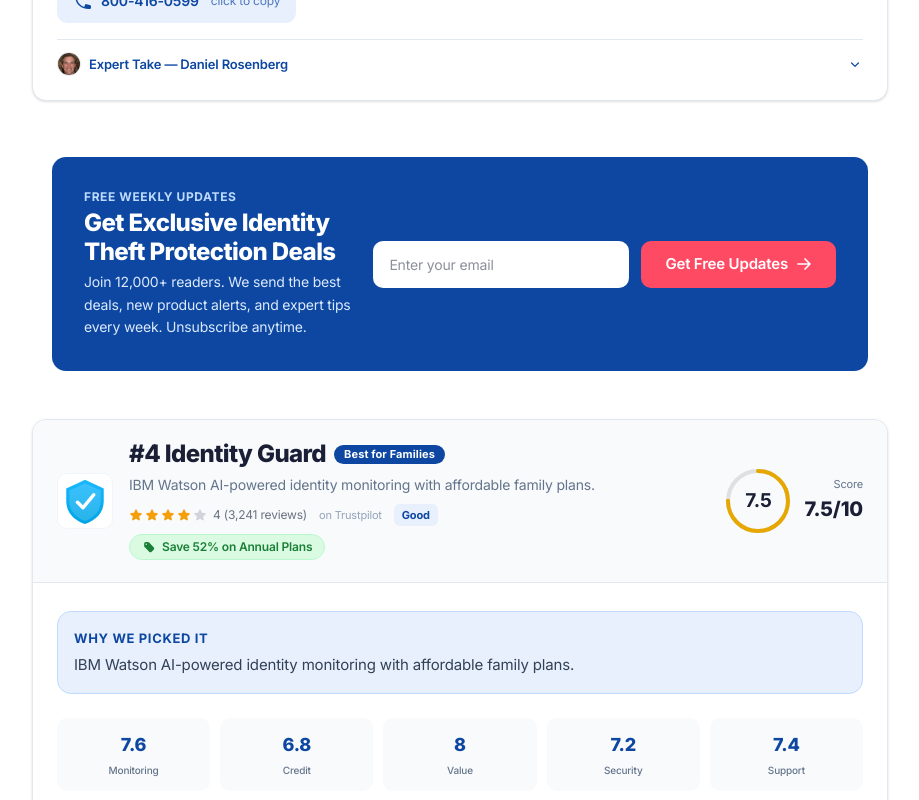
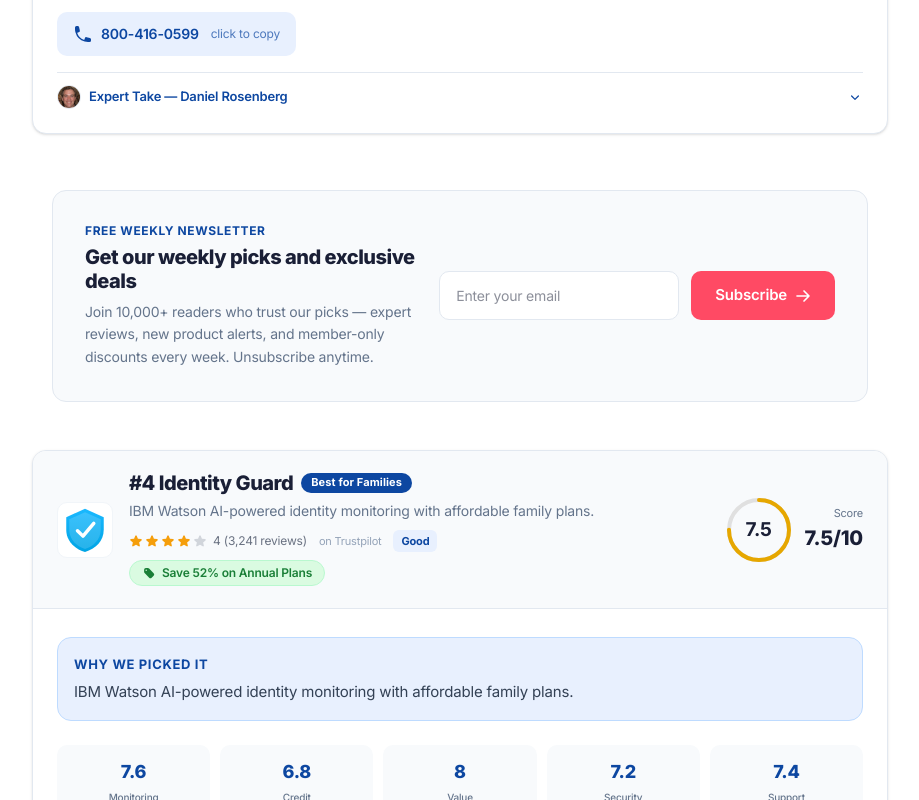
Before and after one commit to jsg4/security-verdict, a Next.js app: page /identity-protection in a window 1280 px wide. Shown: the part 9660-10460 px from the top of the page, without its empty margins (180-1099 px from the left). Built offline with nearby package versions, Linux system fonts and the light colour scheme.

Commit message:
feat: visual polish — typography, comparison table, email capture, mobile CTA

```diff
--- a/app/globals.css
+++ b/app/globals.css
@@ -79,7 +79,7 @@
   background: var(--background);
   color: var(--foreground);
   font-family: var(--font-sans), -apple-system, BlinkMacSystemFont, "Segoe UI", system-ui, sans-serif;
-  font-size: 16px;
+  font-size: 17px;
   line-height: 1.65;
   letter-spacing: -0.011em;
   -webkit-font-smoothing: antialiased;
@@ -95,6 +95,15 @@
 h1, h2, h3, h4, h5, h6 {
   letter-spacing: -0.025em;
   line-height: 1.2;
+}
+
+h1 { font-size: 2.5rem; }
+h2 { font-size: 1.75rem; }
+h3 { font-size: 1.25rem; }
+
+@media (min-width: 768px) {
+  h1 { font-size: 3rem; }
+  h2 { font-size: 2rem; }
 }
 
 /* ============================================
@@ -204,12 +213,13 @@
   border: 1px solid var(--gray-200);
   border-radius: var(--radius-lg);
   overflow: hidden;
-  transition: box-shadow 0.2s ease, border-color 0.2s ease;
+  transition: box-shadow 0.2s ease, border-color 0.2s ease, transform 0.2s ease;
 }
 
 .card:hover {
-  box-shadow: 0 4px 24px rgba(0, 0, 0, 0.06);
+  box-shadow: 0 8px 30px rgba(0, 0, 0, 0.08);
   border-color: var(--gray-300);
+  transform: translateY(-2px);
 }
 
 .card-featured {
--- a/components/CategoryComparisonTable.tsx
+++ b/components/CategoryComparisonTable.tsx
@@ -2,11 +2,21 @@
 import BrandLogo from "./BrandLogo";
 
 function Check() {
-  return <svg viewBox="0 0 24 24" className="w-5 h-5 text-[var(--success)] mx-auto" fill="currentColor"><path fillRule="evenodd" d="M2.25 12c0-5.385 4.365-9.75 9.75-9.75s9.75 4.365 9.75 9.75-4.365 9.75-9.75 9.75S2.25 17.385 2.25 12zm13.36-1.814a.75.75 0 10-1.22-.872l-3.236 4.53L9.53 12.22a.75.75 0 00-1.06 1.06l2.25 2.25a.75.75 0 001.14-.094l3.75-5.25z" clipRule="evenodd" /></svg>;
+  return (
+    <svg viewBox="0 0 20 20" className="w-5 h-5 text-[var(--success)] mx-auto" fill="none" stroke="currentColor" strokeWidth={2.5}>
+      <circle cx="10" cy="10" r="9" className="fill-[var(--success-light)] stroke-[var(--success)]" strokeWidth={1.5} />
+      <path strokeLinecap="round" strokeLinejoin="round" d="M6 10l3 3 5-5" />
+    </svg>
+  );
 }
 
 function Cross() {
-  return <svg viewBox="0 0 24 24" className="w-5 h-5 text-gray-300 mx-auto" fill="currentColor"><path fillRule="evenodd" d="M12 2.25c-5.385 0-9.75 4.365-9.75 9.75s4.365 9.75 9.75 9.75 9.75-4.365 9.75-9.75S17.385 2.25 12 2.25zm-1.72 6.97a.75.75 0 10-1.06 1.06L10.94 12l-1.72 1.72a.75.75 0 101.06 1.06L12 13.06l1.72 1.72a.75.75 0 101.06-1.06L13.06 12l1.72-1.72a.75.75 0 10-1.06-1.06L12 10.94l-1.72-1.72z" clipRule="evenodd" /></svg>;
+  return (
+    <svg viewBox="0 0 20 20" className="w-5 h-5 text-[var(--danger)] mx-auto" fill="none" stroke="currentColor" strokeWidth={2.5}>
+      <circle cx="10" cy="10" r="9" className="fill-red-50 stroke-red-300" strokeWidth={1.5} />
+      <path strokeLinecap="round" strokeLinejoin="round" d="M7 7l6 6M13 7l-6 6" />
+    </svg>
+  );
 }
 
 export default function CategoryComparisonTable({ config }: { config: CategoryConfig }) {
--- a/components/EmailCapture.tsx
+++ b/components/EmailCapture.tsx
@@ -3,7 +3,8 @@
 import { useState } from "react";
 import { CategoryConfig } from "@/data/types";
 
-export default function EmailCapture({ config }: { config: CategoryConfig }) {
+// eslint-disable-next-line @typescript-eslint/no-unused-vars
+export default function EmailCapture({ config }: { config?: CategoryConfig }) {
   const [email, setEmail] = useState("");
   const [submitted, setSubmitted] = useState(false);
 
@@ -17,28 +18,28 @@
 
   if (submitted) {
     return (
-      <section className="max-w-5xl mx-auto px-4 py-6">
-        <div className="bg-[var(--success-light)] border border-green-200 rounded-2xl p-6 text-center">
+      <section id="newsletter" className="max-w-[var(--content-width)] mx-auto px-5 py-6">
+        <div className="bg-[var(--success-light)] border border-green-200 rounded-[var(--radius-lg)] p-6 text-center">
           <svg viewBox="0 0 24 24" className="w-10 h-10 text-[var(--success)] mx-auto mb-3" fill="currentColor">
             <path fillRule="evenodd" d="M2.25 12c0-5.385 4.365-9.75 9.75-9.75s9.75 4.365 9.75 9.75-4.365 9.75-9.75 9.75S2.25 17.385 2.25 12zm13.36-1.814a.75.75 0 10-1.22-.872l-3.236 4.53L9.53 12.22a.75.75 0 00-1.06 1.06l2.25 2.25a.75.75 0 001.14-.094l3.75-5.25z" clipRule="evenodd" />
           </svg>
           <p className="text-lg font-extrabold text-[var(--success)]">You&apos;re in!</p>
-          <p className="text-sm text-gray-600 mt-1">Check your inbox for exclusive {config.title.toLowerCase()} deals and updates.</p>
+          <p className="text-sm text-gray-600 mt-1">Check your inbox for our weekly picks and exclusive deals.</p>
         </div>
       </section>
     );
   }
 
   return (
-    <section className="max-w-[var(--content-width)] mx-auto px-5 py-6">
-      <div className="bg-[var(--primary)] rounded-[var(--radius-lg)] p-6 md:p-8 flex flex-col md:flex-row md:items-center gap-5">
-        <div className="flex-1 text-white">
-          <p className="text-xs font-bold uppercase tracking-wider text-blue-200 mb-1">Free Weekly Updates</p>
-          <h3 className="text-xl md:text-2xl font-extrabold mb-1">
-            Get Exclusive {config.title} Deals
+    <section id="newsletter" className="max-w-[var(--content-width)] mx-auto px-5 py-6">
+      <div className="bg-[var(--gray-50)] border border-[var(--gray-200)] rounded-[var(--radius-lg)] p-6 md:p-8 flex flex-col md:flex-row md:items-center gap-6">
+        <div className="flex-1">
+          <p className="text-xs font-bold uppercase tracking-wider text-[var(--primary)] mb-1.5">Free Weekly Newsletter</p>
+          <h3 className="text-xl md:text-2xl font-extrabold text-[var(--foreground)] mb-2">
+            Get our weekly picks and exclusive deals
           </h3>
-          <p className="text-sm text-blue-100 leading-relaxed">
-            Join 12,000+ readers. We send the best deals, new product alerts, and expert tips every week. Unsubscribe anytime.
+          <p className="text-sm text-[var(--gray-500)] leading-relaxed">
+            Join 10,000+ readers who trust our picks — expert reviews, new product alerts, and member-only discounts every week. Unsubscribe anytime.
           </p>
         </div>
         <form onSubmit={handleSubmit} className="flex flex-col sm:flex-row gap-3 md:w-auto w-full flex-shrink-0">
@@ -48,10 +49,10 @@
             value={email}
             onChange={(e) => setEmail(e.target.value)}
             required
-            className="px-4 py-3 rounded-[var(--radius-md)] text-[14px] text-[var(--foreground)] bg-white border-0 outline-none focus:ring-2 focus:ring-white/50 w-full sm:w-64"
+            className="px-4 py-3 rounded-[var(--radius-md)] text-[14px] text-[var(--foreground)] bg-white border border-[var(--gray-200)] outline-none focus:ring-2 focus:ring-[var(--primary)]/20 focus:border-[var(--primary)] w-full sm:w-60 transition-colors"
           />
-          <button type="submit" className="btn-cta px-6 py-3 text-[14px] flex-shrink-0">
-            Get Free Updates
+          <button type="submit" className="btn-cta px-5 py-3 text-[14px] flex-shrink-0">
+            Subscribe
             <svg viewBox="0 0 24 24" className="w-4 h-4" fill="none" stroke="currentColor" strokeWidth={2.5}>
               <path strokeLinecap="round" strokeLinejoin="round" d="M13.5 4.5L21 12m0 0l-7.5 7.5M21 12H3" />
             </svg>
--- a/components/StickyMobileCTA.tsx
+++ b/components/StickyMobileCTA.tsx
@@ -18,8 +18,8 @@
   if (!visible) return null;
 
   return (
-    <div className="fixed bottom-0 left-0 right-0 z-40 lg:hidden bg-white border-t border-[var(--gray-200)] shadow-[0_-2px_16px_rgba(0,0,0,0.08)] px-5 py-3 animate-slide-up">
-      <div className="flex items-center gap-3 max-w-lg mx-auto">
+    <div className="fixed bottom-0 left-0 right-0 z-40 lg:hidden bg-white/95 backdrop-blur-sm border-t border-[var(--gray-200)] shadow-[0_-4px_20px_rgba(0,0,0,0.1)] px-5 py-3 animate-slide-up" style={{ minHeight: 60 }}>
+      <div className="flex items-center gap-3 max-w-lg mx-auto" style={{ minHeight: 44 }}>
         <BrandLogo brand={product.slug} size={36} />
         <div className="flex-1 min-w-0">
           <p className="text-sm font-bold text-[var(--foreground)] truncate">{product.name}</p>
@@ -29,7 +29,8 @@
           href={product.url}
           target="_blank"
           rel="noopener noreferrer nofollow"
-          className="btn-cta px-5 py-2.5 text-sm rounded-[var(--radius-md)] flex-shrink-0"
+          className="btn-cta px-5 text-sm rounded-[var(--radius-md)] flex-shrink-0"
+          style={{ minHeight: 44 }}
         >
           Visit Site
         </a>
```
